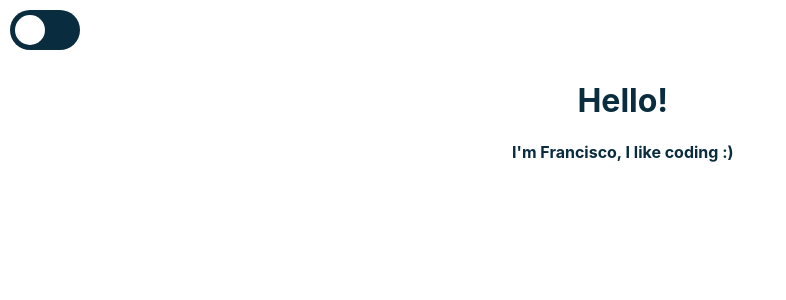
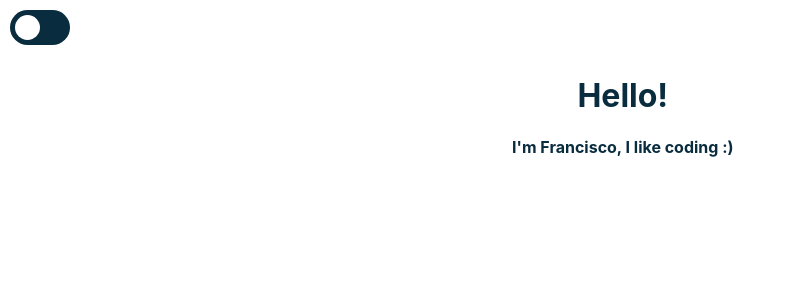
Before and after one commit to franciscoG98/portfolio, a React (Create React App) app: page / in a window 1280 px wide. Shown: the top 300 px of the page, without its empty margins (0-786 px from the left). Built offline with nearby package versions, Linux system fonts and the light colour scheme; the HTML template or start-up script is replaced by a standard one.

Commit message:
I cant make the background color cover de whole page

```diff
--- a/src/App.css
+++ b/src/App.css
@@ -1,38 +1,3 @@
 .App {
   text-align: center;
 }
-
-.App-logo {
-  height: 40vmin;
-  pointer-events: none;
-}
-
-@media (prefers-reduced-motion: no-preference) {
-  .App-logo {
-    animation: App-logo-spin infinite 20s linear;
-  }
-}
-
-.App-header {
-  background-color: #282c34;
-  min-height: 100vh;
-  display: flex;
-  flex-direction: column;
-  align-items: center;
-  justify-content: center;
-  font-size: calc(10px + 2vmin);
-  color: white;
-}
-
-.App-link {
-  color: #61dafb;
-}
-
-@keyframes App-logo-spin {
-  from {
-    transform: rotate(0deg);
-  }
-  to {
-    transform: rotate(360deg);
-  }
-}
--- a/src/components/Theme.css
+++ b/src/components/Theme.css
@@ -4,6 +4,7 @@
     display: flex;
     align-content: center;
     justify-content: center;
+
 }
 
 input[type="checkbox"] {
@@ -16,13 +17,14 @@ input[type="checkbox"] {
     margin: 10px;
     position: relative;
     display: block;
-    width: 70px;
-    height: 40px;
+    width: 60px;
+    height: 35px;
     background: #092c3e;
     cursor: pointer;
     border-radius: 20px;
     overflow: hidden;
     transition: ease-in 0.5s;
+
 }
 
 input[type="checkbox"]:checked ~ .check{
@@ -37,8 +39,8 @@ input[type="checkbox"]:checked ~ .check{
     top: 5px;
     left: 5px;
     background: #fff;
-    width: 30px;
-    height: 30px;
+    width: 25px;
+    height: 25px;
     border-radius: 50%;
     transition: 0.5s;
 }
@@ -54,11 +56,13 @@ input[type="checkbox"]:checked ~ .check::before {
     top: 5px;
     right: 5px;
     background: #092c3e;
-    width: 30px;
-    height: 30px;
+    background-position: center;
+    width: 25px;
+    height: 25px;
     border-radius: 50%;
     transition: 0.5s;
     transform: translateX(50px);
+    background-size: cover;
 }
 
 input[type="checkbox"]:checked ~ .check::after {
@@ -70,7 +74,6 @@ input[type="checkbox"]:checked ~ .check::after {
     color: #092c3e;
     position: absolute;
     transition: 2s;
-
 }
 
 .dark{
@@ -79,10 +82,10 @@ input[type="checkbox"]:checked ~ .check::after {
     position: absolute;
     transition: 2s;
 }
-
+/*
 .container {
     width: 40%;
-}
+} */
 
 span {
     position: relative;
--- a/src/components/Theme.jsx
+++ b/src/components/Theme.jsx
@@ -8,7 +8,8 @@ export default function Theme() {
     const mode = theme ? 'light' : 'dark';
 
     return (
-        <div className='container'>
+        // <div className='container'>
+        <div>
             <label>
                 <input type="checkbox" />
                 <span className="check" id={mode} onClick={() => setTheme(!theme)}></span>
```
